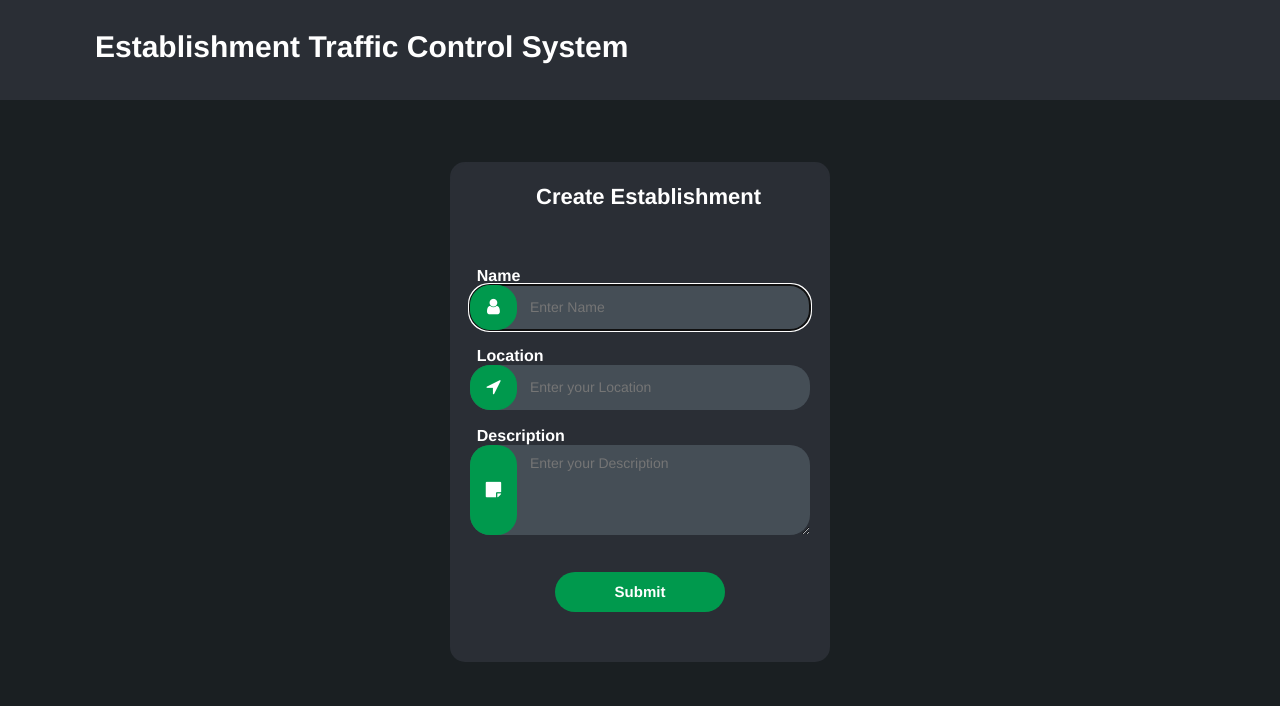
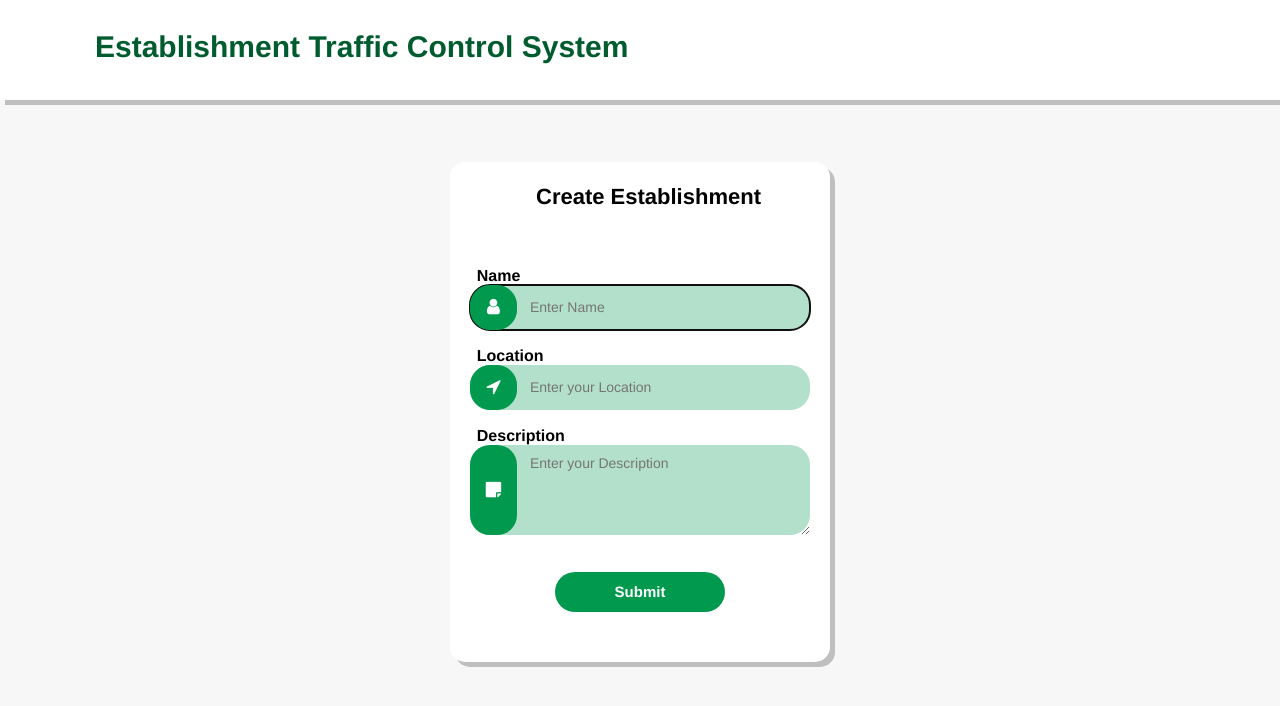
Before and after one commit to John-teology/Group5, a CodeIgniter app: the page made by application/views/establishment/Establishment_C.php in a window 1280 px wide. Shown: the top 706 px of the page. Run offline with CodeIgniter, Linux system fonts and the light colour scheme; data that the repository does not hold is empty; some libraries are stand-ins or nearby versions.

Commit message:
light mode updates

```diff
--- a/application/config/config.php
+++ b/application/config/config.php
@@ -23,7 +23,7 @@ defined('BASEPATH') OR exit('No direct script access allowed');
 | a PHP script and you can easily do that on your own.
 |
 */
-$config['base_url'] = 'http://localhost:8080/Team-04';
+$config['base_url'] = 'http://localhost/Team-04';
 
 /*
 |--------------------------------------------------------------------------
--- a/application/config/database.php
+++ b/application/config/database.php
@@ -75,7 +75,7 @@ $query_builder = TRUE;
 
 $db['default'] = array(
 	'dsn'	=> '',
-	'hostname' => 'localhost:3307',
+	'hostname' => 'localhost',
 	'username' => 'root',
 	'password' => '',
 	'database' => 'track',
--- a/application/views/establishment/Establishment_C.php
+++ b/application/views/establishment/Establishment_C.php
@@ -28,8 +28,11 @@
     </head>
     <style>
         .title1{
-            color: white;
+            color: #005c2e;
             font-size: 30px;
+        }
+        h3{
+            color: black;
         }
 
     </style>
--- a/application/views/report/ct_report.php
+++ b/application/views/report/ct_report.php
@@ -22,6 +22,7 @@
     <style>
        h2{
            font-weight: bold;
+           color: #005c2e;
        }
        h2:hover{
            color: #4db882;
--- a/application/views/report/entered.php
+++ b/application/views/report/entered.php
@@ -15,13 +15,14 @@
 
         <style>
             body{
-                background-color: #1a1f22;
+                background-color: #f7f7f7;
             }
             button{
                 border-radius: 20px;
             }
             h2{
                 font-weight: bold;
+                color: #005c2e;
             }
             h2:hover{
                 color:#4db882;
--- a/assets/light/css/Establishment/Establishment_C.css
+++ b/assets/light/css/Establishment/Establishment_C.css
@@ -7,7 +7,7 @@
 
 html,
 body {
-	background-color: #1a1f22;
+	background-color: #f7f7f7;
 	background-position: center center;
 	background-repeat: no-repeat;
 	background-size: cover;
@@ -20,9 +20,10 @@ body {
     top: 0;
     left: 0;
     width: 100%;
-    background-color: #2a2e35;
+    background-color: white;
     padding: 10px;
     height: 100px;
+	box-shadow: 5px 5px rgb(192, 191, 191);
 }
 
 nav a:visited,
@@ -48,7 +49,7 @@ nav > ul > li {
 }
 
 .title1 {
-	color: white;
+	color: #005c2e;
 	padding: 20px 20px 50px 80px;
 	font-size: 30px;
 }
@@ -56,17 +57,18 @@ nav > ul > li {
 .container {
 	color: white;
 	width: 380px;
-	background-color: #2a2e35;
+	background-color: white;
 	border-radius: 15px;
 	margin: auto;
 	margin-top: -3%;
 	height: 500px;
+	box-shadow: 5px 5px rgb(192, 191, 191);
 }
 
 .container .logo {
 	font-size: 20px;
 	line-height: 50px;
-	background-color: #2a2e35;
+	background-color: white;
 	border-radius: 20px 20px 0 0;
 }
 
@@ -86,8 +88,8 @@ nav > ul > li {
 }
 
 .container .form .div2 input {
-	color: white;
-	background-color: #454e56;
+	color: black;
+	background-color: #b3e0ca;
 	border-width: 0px;
 	height: 100%;
 	width: 100%;
@@ -96,8 +98,8 @@ nav > ul > li {
 }
 
 .container .form .div2 textarea {
-	color: white;
-	background-color: #454e56;
+	color: black;
+	background-color: #b3e0ca;
 	border-width: 0px;
 	height: 200%;
 	width: 100%;
@@ -160,7 +162,7 @@ i {
 .form-label {
 	font-weight: bold;
 	margin: 40px 0 0 2%;
-	color: white;
+	color: black;
 }
 
 .error {
```
Also changed, not shown: assets/light/css/Establishment/Establishment_updates.css (+12 -8 lines), assets/light/css/contact_tracing/contact_t.css (+16 -9 lines), assets/light/css/contact_tracing/contact_t_form.css (+4 -4 lines), assets/light/css/contact_tracing/contact_t_update.css (+14 -8 lines), assets/light/css/report/ct_report.css (+4 -3 lines), assets/light/css/report/entered.css (+6 -4 lines).
